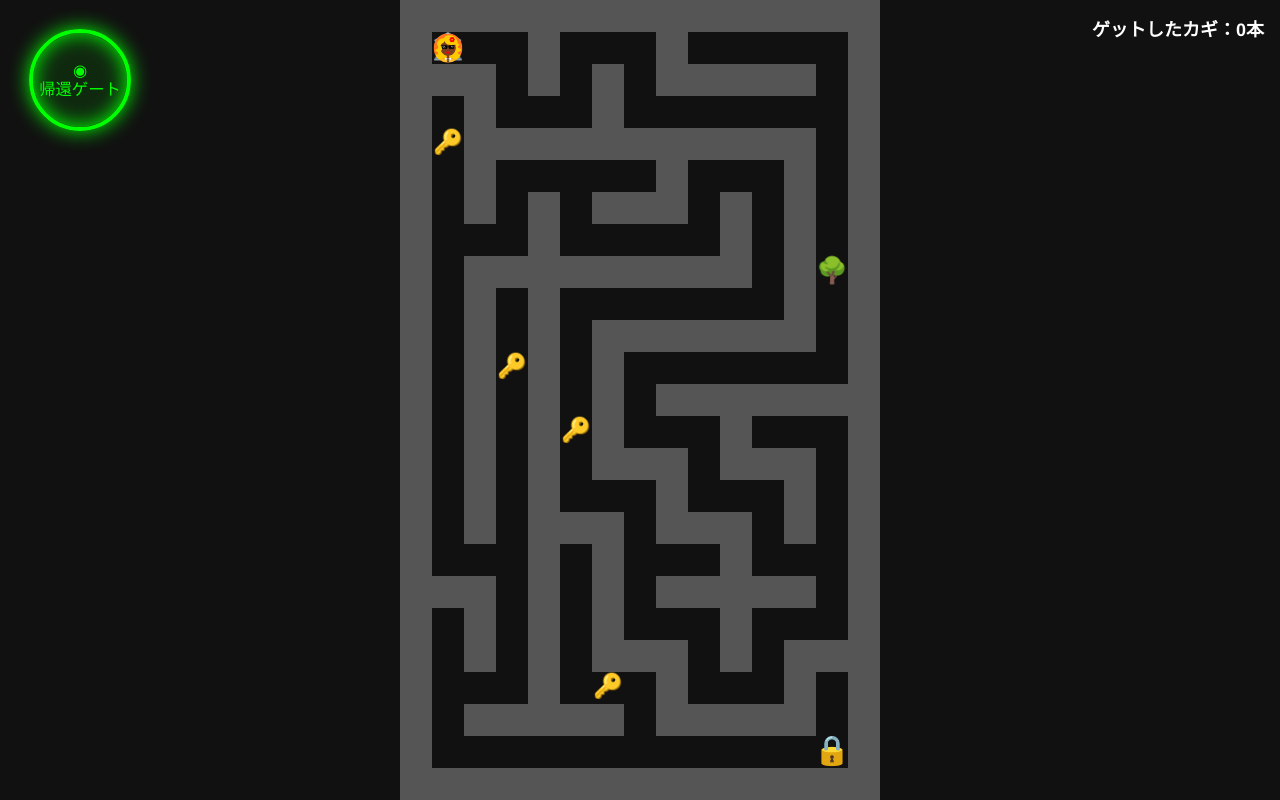
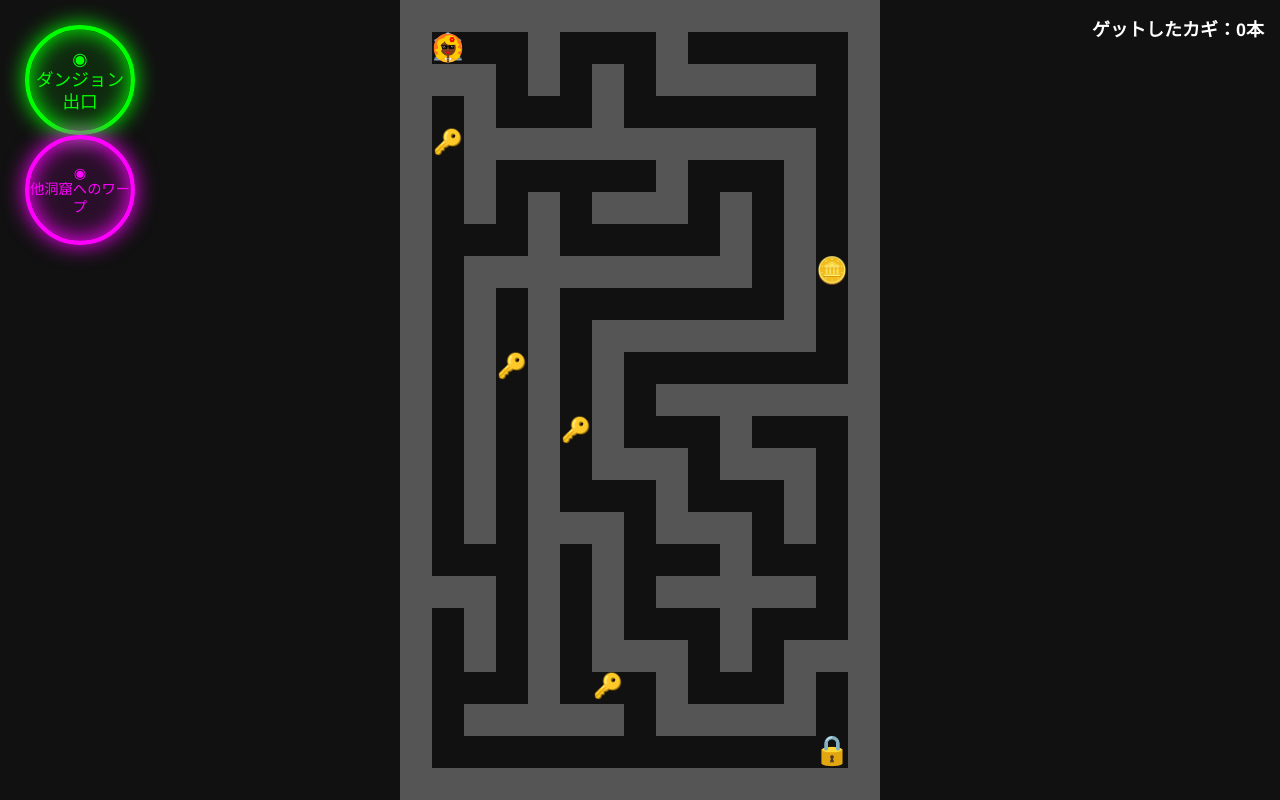
Before and after one commit to nisino25/ce-n-game, a Vue app: page /cave-adventure/cave-game in a window 1280 px wide. Built offline with nearby package versions, Linux system fonts and the light colour scheme; no server answers; sample sign-in values are in the browser's storage.

Commit message:
洞穴探検修正とユーザビリティ調整

```diff
--- a/src/views/CaveAdventure/CaveEnd.vue
+++ b/src/views/CaveAdventure/CaveEnd.vue
@@ -6,6 +6,14 @@
         ◉
         <div>ダンジョン出口</div>
       </div>
+
+    <!-- ■追加：他洞窟へのワープ -->
+      <div id="forestWarpGate" @click="warpDungeon">
+        ◉
+        <div>他洞窟へのワープ</div>
+      </div>
+
+
      <!-- ■削除：<div id="returnGate" @click="activateGate" class="cursor-pointer rounded-lg bg-gray-200 px-4 py-2 text-sm text-gray-700 hover:bg-gray-300">戻る</div> -->
 
         <!-- <div ref="warp" class="warpEffect"></div> -->
@@ -171,6 +179,14 @@ export default {
                 // ■単なる戻るでなく、入り口まで飛ばす
                 // this.$router.back();
             }, 600);
+        },
+        warpDungeon() {
+            const warp = this.$refs.warp;
+            warp.style.width = "300vmax";
+            warp.style.height = "300vmax";
+            setTimeout(() => {
+                this.$router.back();
+            }, 600);
         }
 }
 
@@ -283,6 +299,32 @@ export default {
       animation: pulse 2s infinite;
       z-index: 1000;
    }
+/* 他洞窟へのワープボタンデザイン */
+#forestWarpGate {
+  position: fixed;
+  left: 30px;
+  top: 140px;
+  width: 100px;
+  height: 100px;
+  border-radius: 50%;
+  border: 4px solid #ff00ff;
+  color: #ff00ff;
+  background: rgba(255,0,255,0.1);
+  display: flex;
+  flex-direction: column;
+  align-items: center;
+  justify-content: center;
+  text-align: center;
+  line-height: 1.2;
+  font-size: 13px;
+  cursor: pointer;
+  box-shadow:
+    0 0 20px #ff00ff,
+    inset 0 0 20px #ff00ff;
+  animation: pulse 2s infinite;
+  z-index: 1000;
+}
+
   @keyframes pulse {
     0%   { transform: scale(1); }
     50%  { transform: scale(1.1); }
--- a/src/views/CaveAdventure/CaveGame.vue
+++ b/src/views/CaveAdventure/CaveGame.vue
@@ -1,9 +1,15 @@
 <template>
-    <!-- ■追加：帰還ゲート -->
+    <!-- ■追加：出口ゲート -->
     <div id="returnGate" @click="returnHome">
         ◉
-        <div>帰還ゲート</div>
+        <div>ダンジョン出口</div>
     </div>
+    <!-- ■追加：他洞窟へのワープ -->
+    <div id="forestWarpGate" @click="warpToNextDungeon">
+        ◉
+        <div>他洞窟へのワープ</div>
+    </div>
+
     <div class="keyCount absolute top-4 right-4 text-white text-lg font-bold z-10">
       ゲットしたカギ：{{ keyCount }}本
     </div>
@@ -56,8 +62,31 @@ export default {
 
             // ■追加：木処理
             stage: "cave",
-            forestGate: {}
+            forestGate: {},
 
+            // ■追加：ステージの色設定と対応アイコン
+            stageData: {
+                cave: {
+                    wall: "#555",
+                    floor: "#111",
+                    gateIcon: "🪙"
+                },
+                forest: {
+                    wall: "#2f6b2f",
+                    floor: "#8fd15b",
+                    gateIcon: "🌳"
+                },
+                water: {
+                    wall: "#0d5fb8",
+                    floor: "#9fdcff",
+                    gateIcon: "🐟"
+                },
+                air: {
+                    wall: "#8EA8C7",
+                    floor: "#DFF5FF",
+                    gateIcon: "🐦"
+                }
+            }
         };
 
     },
@@ -102,13 +131,15 @@ export default {
         returnHome() {
 
             const warp = this.$refs.warp;
-
-            warp.style.width = "300vmax";
-            warp.style.height = "300vmax";
+            if (warp) {
+                warp.style.width = "300vmax";
+                warp.style.height = "300vmax";
+            }
 
             setTimeout(() => {
-                this.$router.push("/monitor-room");
-            }, 800);
+                this.$router.back();
+                // this.$router.push("/cave-entrance");
+            }, 600);
 
         },
 
@@ -577,31 +608,16 @@ export default {
         draw() {
 
             this.ctx.clearRect(0, 0, this.canvas.width, this.canvas.height);
+            // 現在のステージ設定を取得
+            const currentStageInfo = this.stageData[this.stage] || this.stageData.cave;
 
             // Maze
             for (let r = 0; r < this.ROWS; r++) {
 
                 for (let c = 0; c < this.COLS; c++) {
-                    // ■追加：4ステージ色
-                    let wall;
-                    let floor;
-
-                    if (this.stage === "cave") {
-                        wall = "#555";
-                        floor = "#111";
-                    } else if (this.stage === "forest") {
-                        wall = "#2f6b2f";
-                        floor = "#8fd15b";
-                    } else if (this.stage === "water") {
-                        wall = "#0d5fb8";
-                        floor = "#9fdcff";
-                    } else {
-                        wall = "#8EA8C7";
-                        floor = "#DFF5FF";
-                    }
 
                     this.ctx.fillStyle =
-                        this.maze[r][c] ? wall : floor;
+                        this.maze[r][c] ? currentStageInfo.wall : currentStageInfo.floor;
 
                     this.ctx.fillRect(
                         c * this.CELL,
@@ -626,7 +642,7 @@ export default {
 
             this.ctx.fillText("🏛️",homeX, homeY);
 
-            // ■追加：木ステージゲート
+            // ■修正：ワープゲート
             if (this.forestGate.r !== undefined) {
                 const gateX =
                     this.forestGate.c * this.CELL + this.CELL / 2;
@@ -634,7 +650,7 @@ export default {
                     this.forestGate.r * this.CELL + this.CELL / 2;
 
                 this.ctx.font = `${this.CELL * 0.8}px serif`;
-                this.ctx.fillText("🌳", gateX, gateY);
+                this.ctx.fillText(currentStageInfo.gateIcon, gateX, gateY);
             }
             // ---------
 
@@ -676,7 +692,7 @@ export default {
 
                 this.ctx.font = `${this.CELL * 0.8}px serif`;
 
-                this.ctx.fillText("💣", x, y);
+                this.ctx.fillText("🎃", x, y);
 
             });
 
@@ -903,6 +919,33 @@ width:95%;height:80%;background:white;border-radius:16px;padding:16px;
   animation: pulse 2s infinite;
   z-index: 1000;
 }
+
+/* ■追加：他洞窟へのワープボタンデザイン */
+#forestWarpGate {
+  position: fixed;
+  left: 30px;
+  top: 140px;
+  width: 100px;
+  height: 100px;
+  border-radius: 50%;
+  border: 4px solid #ff00ff;
+  color: #ff00ff;
+  background: rgba(255,0,255,0.1);
+  display: flex;
+  flex-direction: column;
+  align-items: center;
+  justify-content: center;
+  text-align: center;
+  line-height: 1.2;
+  font-size: 13px;
+  cursor: pointer;
+  box-shadow:
+    0 0 20px #ff00ff,
+    inset 0 0 20px #ff00ff;
+  animation: pulse 2s infinite;
+  z-index: 1000;
+}
+
 @keyframes pulse {
   0%   { transform: scale(1); }
   50%  { transform: scale(1.1); }
--- a/src/views/MonitorRoom/MonitorRoom.vue
+++ b/src/views/MonitorRoom/MonitorRoom.vue
@@ -52,7 +52,7 @@
                 class="monitor"
                 @click="changeMode('dominationMap')"
             >
-                陣取りゲーム
+                野生にもどそう！
             </button>
 
             <button
```
Also changed, not shown: 1 other file (tests, documents, lock files or other folders).
